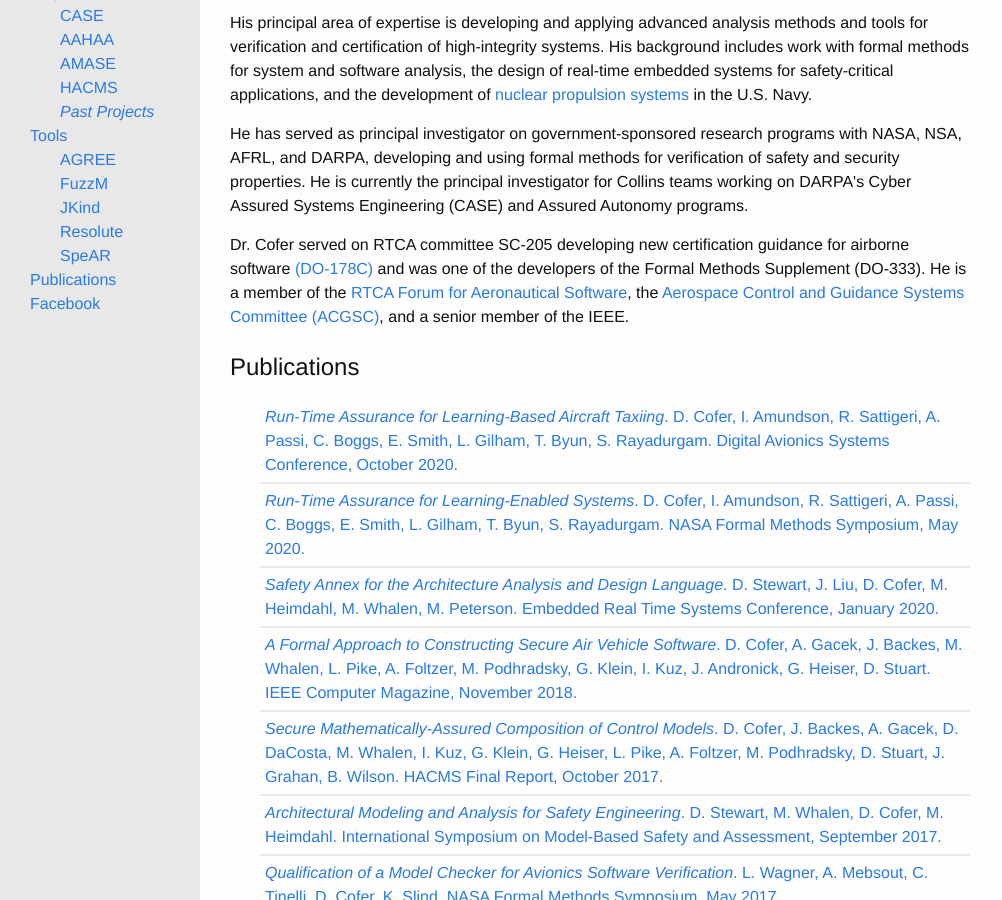
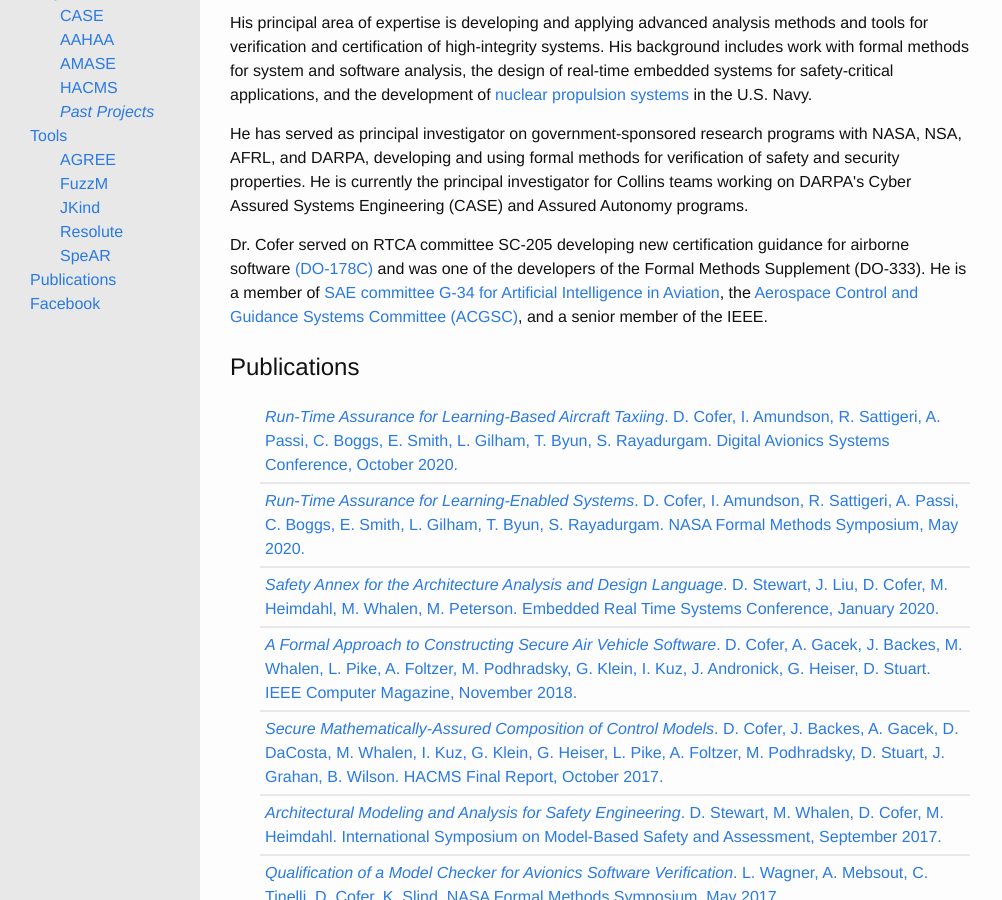
Before and after one commit to loonwerks/loonwerks.github.io, a Jekyll site: the page built from people/darren-cofer.html, in a window 1280 px wide and 900 px high, scrolled down 507 px. Shown: the whole window, without its empty margins (0-1002 px from the left). Built offline with Jekyll 4.4.1, drawn with Linux system fonts in a browser that asks for light colours; Markdown is read by kramdown in place of the engine named in the settings.

Commit message:
Add G-34 committee

```diff
--- a/people/darren-cofer.html
+++ b/people/darren-cofer.html
@@ -15,4 +15,4 @@
 
 <p>He has served as principal investigator on government-sponsored research programs with NASA, NSA, AFRL, and DARPA, developing and using formal methods for verification of safety and security properties. He is currently the principal investigator for Collins teams working on DARPA's Cyber Assured Systems Engineering (CASE) and Assured Autonomy programs.  </p>
 
-<p>Dr. Cofer served on RTCA committee SC-205 developing new certification guidance for airborne software <A href="http://www.rtca.org/store_product.asp?prodid=803">(DO-178C)</A> and was one of the developers of the Formal Methods Supplement (DO-333).  He is a member of the <A href="http://www.rtca.org/content.asp?pl=33&sl=170&contentid=170">RTCA Forum for Aeronautical Software</A>, the <A href="http://acgsc.org">Aerospace Control and Guidance Systems Committee (ACGSC)</A>, and a senior member of the IEEE. </p>
+<p>Dr. Cofer served on RTCA committee SC-205 developing new certification guidance for airborne software <A href="http://www.rtca.org/store_product.asp?prodid=803">(DO-178C)</A> and was one of the developers of the Formal Methods Supplement (DO-333).  He is a member of  <A href="https://www.sae.org/works/committeeHome.do?comtID=TEAG34">SAE committee G-34 for Artificial Intelligence in Aviation</A>, the <A href="http://acgsc.org">Aerospace Control and Guidance Systems Committee (ACGSC)</A>, and a senior member of the IEEE. </p>
```
